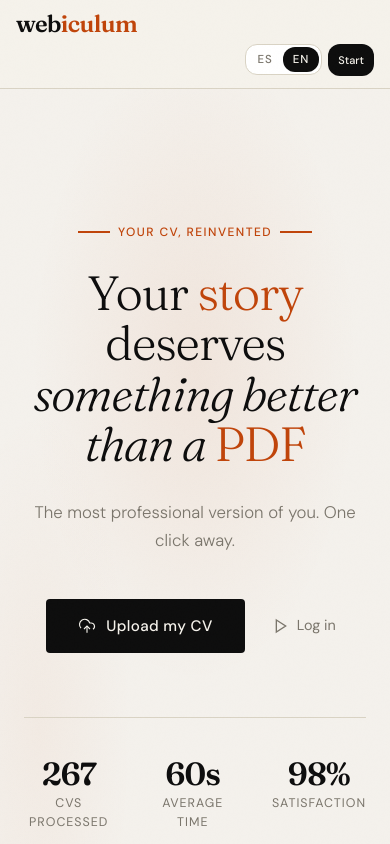
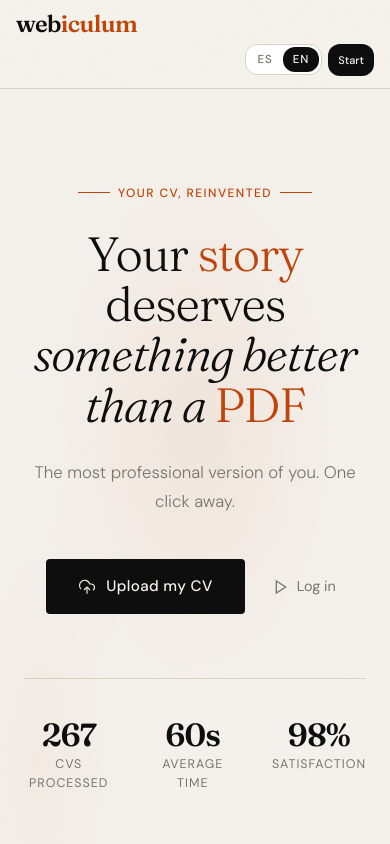
Before and after one commit to sergiofer777/CVFolio, a Next.js app: page / in a window 390 px wide. Shown: the top 844 px of the page. Built offline with nearby package versions, Linux system fonts and the light colour scheme; no server answers.

Commit message:
Harden mobile landing header against iOS overlap

```diff
--- a/components/landing/landing-page-client.tsx
+++ b/components/landing/landing-page-client.tsx
@@ -272,7 +272,7 @@ export default function LandingPage() {
 
       {/* ─── NAV ─── */}
       <nav
-        className={`fixed top-0 left-0 right-0 z-50 flex items-center justify-between gap-3 px-4 py-3 sm:px-6 md:px-12 md:py-5 transition-all duration-500 bg-[rgba(245,242,235,0.96)] backdrop-blur-xl border-b border-[var(--sand)] max-sm:flex-wrap max-sm:gap-y-2 max-sm:bg-[var(--paper)] max-sm:backdrop-blur-none max-sm:pt-[calc(env(safe-area-inset-top)+0.75rem)] max-sm:pb-3 ${
+        className={`fixed top-0 left-0 right-0 z-50 flex items-center justify-between gap-3 px-4 py-3 sm:px-6 md:px-12 md:py-5 transition-all duration-500 bg-[rgba(245,242,235,0.96)] backdrop-blur-xl border-b border-[var(--sand)] max-sm:sticky max-sm:top-0 max-sm:left-auto max-sm:right-auto max-sm:flex-wrap max-sm:gap-y-2 max-sm:bg-[var(--paper)] max-sm:backdrop-blur-none max-sm:pt-[calc(env(safe-area-inset-top)+0.75rem)] max-sm:pb-3 ${
           navScrolled
             ? "md:bg-[rgba(245,242,235,0.85)] md:backdrop-blur-xl md:border-b md:border-[var(--sand)]"
             : "md:bg-transparent md:backdrop-blur-0 md:border-b md:border-transparent"
@@ -336,7 +336,7 @@ export default function LandingPage() {
       </nav>
 
       {/* ─── HERO ─── */}
-      <section className="min-h-screen flex flex-col items-center justify-center px-6 md:px-12 pt-40 sm:pt-36 md:pt-28 pb-20 relative overflow-hidden text-center max-sm:justify-start max-sm:pt-56">
+      <section className="min-h-screen flex flex-col items-center justify-center px-6 md:px-12 pt-40 sm:pt-36 md:pt-28 pb-20 relative overflow-hidden text-center max-sm:justify-start max-sm:pt-24">
         <div className="absolute inset-0 pointer-events-none">
           <div className="absolute inset-0 bg-[radial-gradient(ellipse_60%_50%_at_50%_40%,rgba(192,68,10,0.07)_0%,transparent_70%)]" />
           <div className="absolute inset-0 bg-[radial-gradient(ellipse_40%_60%_at_10%_80%,rgba(192,68,10,0.04)_0%,transparent_60%)]" />
```
